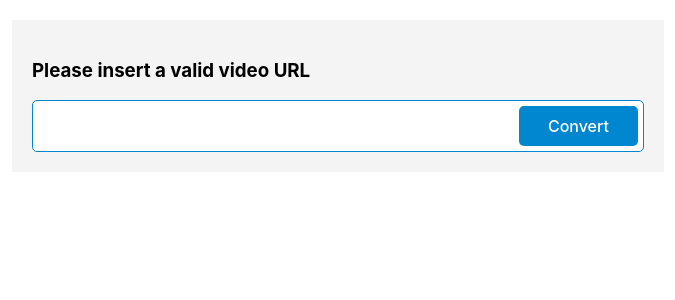
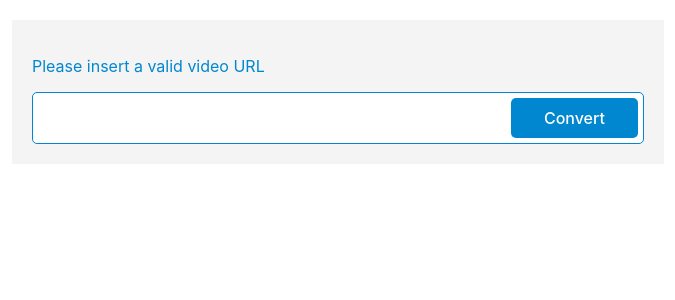
Before and after one commit to mhdjanuar/converter-video-mp3, a React (Create React App) app: page / in a window 1280 px wide. Shown: the top 300 px of the page, without its empty margins (302-977 px from the left). Built offline with nearby package versions, Linux system fonts and the light colour scheme; no server answers.

Commit message:
updated loading

```diff
--- a/src/components/dashboard/index.css
+++ b/src/components/dashboard/index.css
@@ -26,13 +26,15 @@
 
 .button {
     background-color: #0087cf;
-    width: 20%;
+    /* width: 20%; */
     height: 40px;
     border-radius: 5px;
     display: flex;
     justify-content: center;
     align-items: center;
     font-weight: 500;
+    padding-left: 5px;
+    padding-right: 5px;
 }
 
 .button:hover {
@@ -74,8 +76,26 @@
     justify-content: center;
 }
 
+.container-loading {
+    width: 600px;
+    background-color: #FFF;
+    height: 40px;
+    padding: 5px;
+    border: 1px solid #0087cf;
+    display: flex;
+    flex-direction: row;
+    align-items: center;
+    justify-content: center;
+    border-radius: 5px;
+    color: #0087cf;
+}
+
 @media only screen and (min-width: 480px) and (max-width: 680px)  {
     .container-text-input {
+        width: 450px;
+    }
+
+    .container-loading {
         width: 450px;
     }
 
@@ -94,6 +114,10 @@
 
 @media only screen and (max-width: 480px) {
     .container-text-input {
+        width: 100%;
+    }
+
+    .container-loading {
         width: 100%;
     }
 
--- a/src/components/dashboard/index.js
+++ b/src/components/dashboard/index.js
@@ -3,11 +3,13 @@ import Button from "./button";
 import Thumbnail from "./thumbnail";
 import ThumbnailDescription from "./thumbnailDescription";
 import ProgressBar from "./progressBar";
+import Loading from "./loading";
 
 export {
     TextInput,
     Button,
     Thumbnail,
     ThumbnailDescription,
-    ProgressBar
+    ProgressBar,
+    Loading
 }
--- /dev/null
+++ b/src/components/dashboard/loading/index.jsx
@@ -0,0 +1,14 @@
+import react from "react";
+import '../index.css';
+
+const Loading = (props) => {
+  return (
+    <>
+      <div className="container-loading">
+          <p>{props.name}</p>
+      </div>
+    </>
+  );
+}
+
+export default Loading;
--- a/src/moduls/dashboard/index.jsx
+++ b/src/moduls/dashboard/index.jsx
@@ -1,5 +1,5 @@
 import { useState, useEffect }  from "react";
-import { TextInput, Button, Thumbnail, ThumbnailDescription, ProgressBar } from "../../components/dashboard";
+import { TextInput, Button, Thumbnail, ThumbnailDescription, ProgressBar, Loading } from "../../components/dashboard";
 import axios from "axios";
 import { io } from "socket.io-client";
 
@@ -81,6 +81,7 @@ const Dashboard = () => {
       const body = {
         clientId: `${socketId}`
       }
+      setIsloadingCheckVideo(true)
 
       const response = await axios.post(API, body, {
         // Axios looks for the `auth` option, and, if it is set, formats a
@@ -159,13 +160,23 @@ const Dashboard = () => {
     }
   }
 
-  // const buttonName = () => {
-  //   let name;
-
-  //   if (isEmptyData) {
-  //     name = 'Convert'
-  //   } else if (!isEmptyData && isDownloadDone)
-  // }
+  const InputWithLoading = () => {
+    if (!isLoadingGetInfo && !isLoadingCheckVideo) {
+      return (
+        <TextInput value={urlText} onChange={(e) => setUrlText(e.target.value)}>
+              <Button
+                style={{width: '20%'}}
+                name={isEmptyData ? 'Convert' : 'Next'}
+                onClick={() => isEmptyData ? getInfoVideo() : deleteFileInfo()}
+              />
+         </TextInput>
+      )
+    } else if (isLoadingGetInfo) {
+      return <Loading name="initialize..." />
+    } else if (isLoadingCheckVideo) {
+      return <Loading name="checking video" />
+    }
+  }
 
   return (
     <div>
@@ -175,32 +186,16 @@ const Dashboard = () => {
               {!isLoadingDownload ? (
                 isEmptyData && (
                   <div>
-                    <h3>Please insert a valid video URL</h3>
-                    <TextInput value={urlText} onChange={(e) => setUrlText(e.target.value)}>
-                      <Button
-                        name={isEmptyData ? 'Convert' : 'Next'}
-                        onClick={() => isEmptyData ? getInfoVideo() : deleteFileInfo()}
-                      />
-                    </TextInput>
+                    <p style={{color: '#0087cf'}}>
+                      Please insert a valid video URL
+                    </p>
+                    <InputWithLoading />
                   </div>
                 )
               ): (
                 <ProgressBar currentProgress={`${progressDownload}`} value={`${progressDownload}%`}/>
               )}
-
             </div>
-
-
-            {isLoadingGetInfo && <p>initialize...</p>}
-
-            {isLoadingCheckVideo && <p>checking video...</p>}
-
-            {/* {isLoadingDownload && (
-              <div>
-                <p>Wait for download...</p>
-                <ProgressBar currentProgress={`${progressDownload}`} value={`${progressDownload}%`}/>
-              </div>
-            )} */}
 
             {!isEmptyData && (
                 <Thumbnail src={videoInfo.thumbnail}>
```
